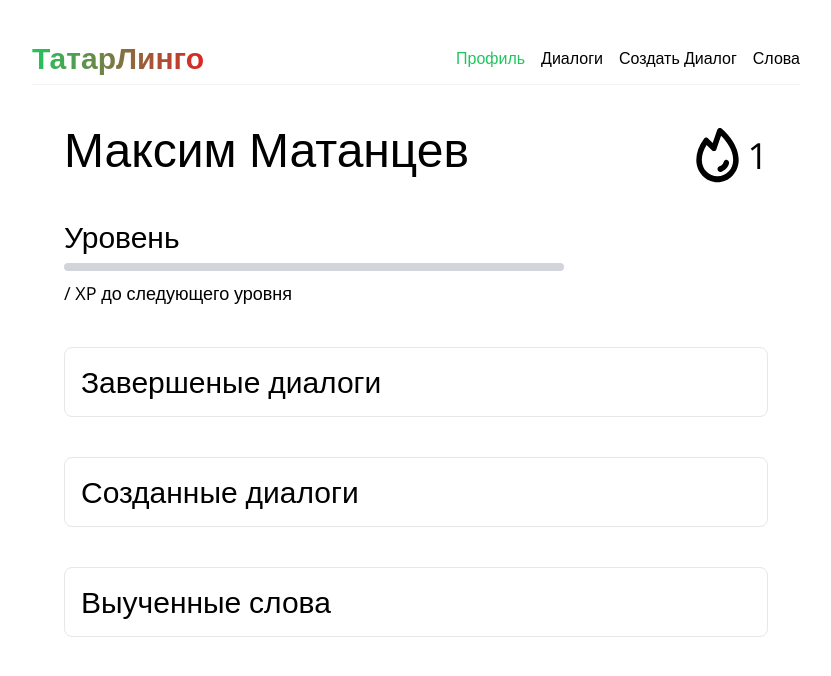
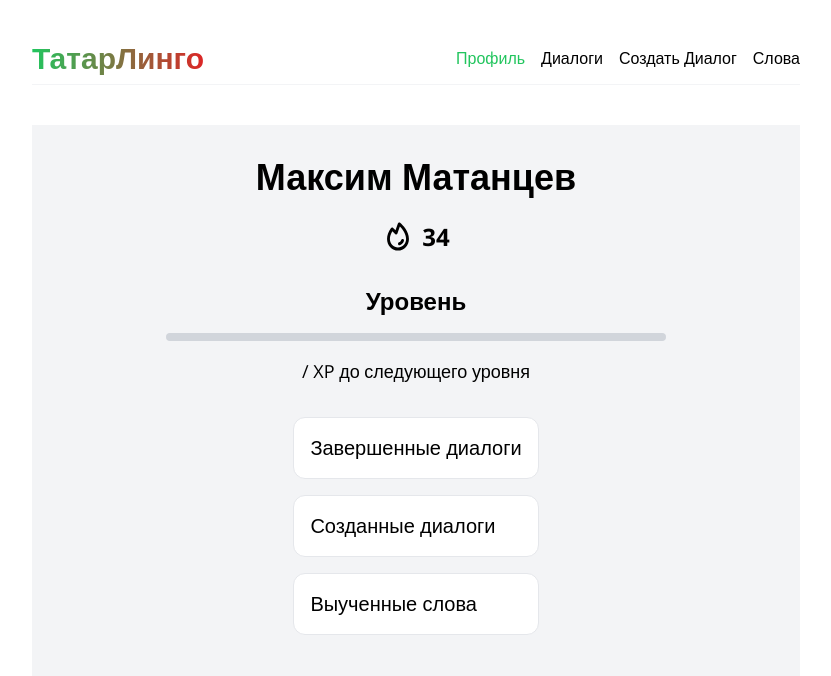
Before and after one commit to nikolina2k/language-app-front, a React (Vite) app: page / in a window 1280 px wide. Shown: the top 676 px of the page, without its empty margins (224-1055 px from the left). Built offline with nearby package versions, Linux system fonts and the light colour scheme.

Commit message:
make user profile prettier

```diff
--- a/src/components/Dialogs/DialogsListFinished.jsx
+++ b/src/components/Dialogs/DialogsListFinished.jsx
@@ -5,7 +5,7 @@ const DialogsListFinished = () => {
   const sortedItems = itemsFinished.slice().sort((a, b) => b.voteCount - a.voteCount);
 
   return (
-    <div className="p-4">
+    <div className="p-4 mt-6">
       <ul>
         {sortedItems &&
           sortedItems.map((item) => (
--- a/src/components/Home.jsx
+++ b/src/components/Home.jsx
@@ -10,25 +10,23 @@ const Home = () => {
   const maxProgress = localStorage.getItem("maxProgress");
 
   return (
-        <div className="h-screen py-10 px-8 text-sm text-black">
-            <div className="flex justify-between">
-                <span className="text-5xl">Максим Матанцев</span>
-                <div
-                    className="flex items-center justify-center"
-                >
-                    <img src={streakIcon} alt="streak icon" />
-                    <span className="text-4xl">1</span>
+    <div className="h-3xl flex flex-col items-center justify-center bg-gray-100 p-8 mt-10">
+      <div className="text-4xl font-bold mb-6">Максим Матанцев</div>
+      <div className="flex items-center space-x-2 mb-8">
+        <img src={streakIcon} alt="streak icon" className="w-8 h-8" />
+        <span className="text-2xl font-semibold">34</span>
       </div>
+      <div className="text-2xl font-semibold mb-2">Уровень {level}</div>
+      <ProgressBar
+        maxValue={maxProgress}
+        currentValue={progress}
+        barHeight="h-2"
+      />
+      <div className="text-lg mt-2">
+        {progress}/{maxProgress} XP до следующего уровня
       </div>
-            <div className="flex flex-col items-start mt-8">
-                <p className="text-3xl">Уровень {level}</p>
-                <ProgressBar maxValue={maxProgress} currentValue={progress} barHeight="h-1" />
-                <p className="text-lg">
-                    {progress}/{maxProgress} XP до следующего уровня
-                </p>
-            </div>
-            <div className="flex flex-col mt-10 space-y-6">
-                <ProfileCard link={"/dialogs-end"} title={"Завершеные диалоги"} />
+      <div className="mt-8">
+        <ProfileCard link={"/dialogs-end"} title={"Завершенные диалоги"} />
         <ProfileCard link={"#"} title={"Созданные диалоги"} />
         <ProfileCard link={"#"} title={"Выученные слова"} />
       </div>
--- a/src/components/Profile/ProfileCard.jsx
+++ b/src/components/Profile/ProfileCard.jsx
@@ -3,9 +3,9 @@ import { Link } from "react-router-dom";
 const ProfileCard = ({ link, title }) => {
   return (
     <Link to={`${link}`}>
-      <li className="mb-4 border p-4 flex items-center justify-between hover:shadow-lg cursor-pointer rounded-lg transition duration-300 ease-in-out transform hover:scale-105">
+      <li className="mb-4 border p-4 flex items-center justify-between hover:shadow-lg cursor-pointer rounded-xl transition duration-300 ease-in-out transform hover:scale-105 bg-white">
         <div className="cursor-pointer">
-          <h3 className="text-3xl text-black">{title}</h3>
+          <h3 className="text-xl text-black">{title}</h3>
         </div>
       </li>
     </Link>
```
Lines whose indentation alone changed are shown as unchanged.
